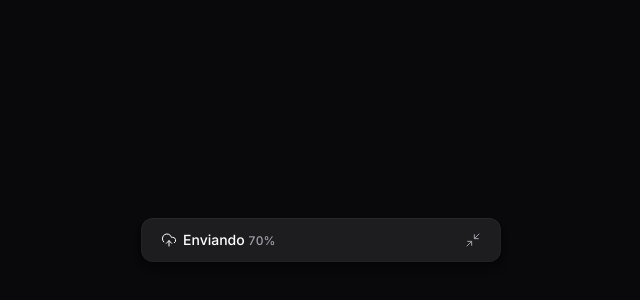
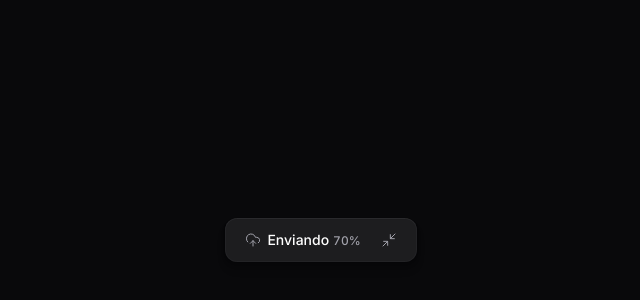
Before and after one commit to EuNetu/UWS-FRONTEND, a React (Vite) app: page / in a window 1280 px wide. Shown: the part 160-460 px from the top of the page, without its empty margins (319-959 px from the left). Built offline with nearby package versions, Linux system fonts and the light colour scheme; a web font is replaced by a local one.

Commit message:
feat: Cria animação aos estados visuais dos componentes

```diff
--- a/package.json
+++ b/package.json
@@ -13,6 +13,7 @@
     "@radix-ui/react-collapsible": "^1.1.11",
     "@radix-ui/react-progress": "^1.1.7",
     "lucide-react": "^0.523.0",
+    "motion": "^12.23.6",
     "react": "^19.1.0",
     "react-dom": "^19.1.0",
     "react-dropzone": "^14.3.8",
--- a/src/components/upload-widget-dropzone.tsx
+++ b/src/components/upload-widget-dropzone.tsx
@@ -1,5 +1,6 @@
 import { useDropzone } from "react-dropzone"
 import CircularProgressBar from "./ui/circular-progress-bar";
+import { motion } from "motion/react";
 
 export function UploadWidgetDropzone() {
 
@@ -17,7 +18,12 @@ export function UploadWidgetDropzone() {
         }
     })
     return (
-        <div className="px-3 flex flex-col gap-3">
+        <motion.div
+            className="px-3 flex flex-col gap-3"
+            initial={{ opacity: 0 }}
+            animate={{ opacity: 1 }}
+            transition={{ duration: 0.4 }}
+        >
 
             <div
                 data-dragging={isDragActive}
@@ -39,6 +45,6 @@ export function UploadWidgetDropzone() {
 
                 <span className="text-xxs text-zinc-400">Suportado apenas arquivos JPEG e PNG</span>
             </div>
-        </div>
+        </motion.div>
     )
 }
--- a/src/components/upload-widget-minimized-button.tsx
+++ b/src/components/upload-widget-minimized-button.tsx
@@ -4,7 +4,7 @@ import { UploadWidgetTitle } from "./upload-widget-title";
 
 export function UploadWidgetMinimizedButton() {
     return (
-        <Collapsible.Trigger className="group w-full bg-white/2 py-3 px-5 flex items-center justify-between">
+        <Collapsible.Trigger className="group w-full bg-white/2 py-3 px-5 flex items-center justify-between gap-5">
             <UploadWidgetTitle />
 
             <Minimize2 strokeWidth={1.5} className="size-4 text-zinc-400 group-hover:text-zinc-100"/>
--- a/src/components/upload-widget-title.tsx
+++ b/src/components/upload-widget-title.tsx
@@ -7,11 +7,13 @@ export function UploadWidgetTitle(){
 
     return(
         <div className="flex items-center gap-1.5 text-sm font-medium">
-            <UploadCloud className="size-4" strokeWidth={1.5} />
+            <UploadCloud className="size-4 text-zinc-400" strokeWidth={1.5} />
                 {isThereAnyPendingUpload ? (
-                    <span>
-                        Enviando
-                        <span className="text-xs text-zinc-400 tabular-nums"> {uploadGlobalPercentage}%</span>
+                <span className="flex items-baseline gap-1">
+                        Enviando{" "}
+                        <span className="text-xs text-zinc-400 tabular-nums">
+                            {uploadGlobalPercentage}%
+                        </span>
                     </span>
                 ) : (
                     <span>Carregar Arquivos</span>
--- a/src/components/upload-widget-upload-item.tsx
+++ b/src/components/upload-widget-upload-item.tsx
@@ -1,10 +1,17 @@
 import * as Progress from "@radix-ui/react-progress";
 import { Download, ImageUp, Link2, RefreshCcw, X } from "lucide-react";
 import { Button } from "./ui/button";
+import {  motion } from "motion/react";
 
 export function UploadWidgetUploadItem() {
     return (
-        <div className="p-3 rounded-lg flex flex-col gap-3 shadow-shape-content bg-white/2 relative overflow-hidden">
+        <motion.div
+            className="p-3 rounded-lg flex flex-col gap-3 shadow-shape-content bg-white/2 relative overflow-hidden"
+            initial={{ opacity: 0 }}
+            animate={{ opacity: 1 }}
+            transition={{ duration: 0.4 }}
+
+            >
             <div className="flex flex-col gap-1">
                 <span className="text-xs font-medium flex items-center gap-1">
                     <ImageUp className="size-3 text-zinc-300" strokeWidth={1.5} />
@@ -47,6 +54,6 @@ export function UploadWidgetUploadItem() {
                     <span className="sr-only">Cancelar carregamento</span>
                 </Button>
             </div>
-        </div>
+        </motion.div>
     )
 }
--- a/src/components/upload-widget.tsx
+++ b/src/components/upload-widget.tsx
@@ -2,16 +2,35 @@ import * as Collapsible from "@radix-ui/react-collapsible";
 import { UploadWidgetDropzone } from "./upload-widget-dropzone";
 import { UploadWidgetHeader } from "./upload-widget-header";
 import { UploadWidgetUploadList } from "./upload-widget-upload-list";
-import { useState } from "react";
 import { UploadWidgetMinimizedButton } from "./upload-widget-minimized-button";
+import { useCycle, motion } from "motion/react";
 
 export function UploadWidget() {
 
-	const [isWidgetOpen, setIsWidgetOpen] = useState(false);
+	const [isWidgetOpen, toggleWidgetOpen ] = useCycle(false, true);
 
 	return (
-		<Collapsible.Root onOpenChange={setIsWidgetOpen}>
-			<div className="bg-zinc-900 overflow-hidden w-[360px] rounded-xl shadow-shape">
+		<Collapsible.Root onOpenChange={() => toggleWidgetOpen()}>
+			<motion.div
+				className="bg-zinc-900 overflow-hidden max-w-[360px] rounded-xl shadow-shape"
+				animate={isWidgetOpen ? 'open' : 'closed'}
+				variants={{
+					closed: {
+						width: 'max-content',
+						height: 44,
+						transition: {
+							type: 'inertia',
+						}
+					},
+					open: {
+						width: 360,
+						height: 'auto',
+						transition: {
+							duration: 0.1
+						}
+					}
+				}}
+			>
 				{!isWidgetOpen && <UploadWidgetMinimizedButton />}
 
 				<Collapsible.Content>
@@ -25,7 +44,7 @@ export function UploadWidget() {
 						<UploadWidgetUploadList />
 					</div>
 				</Collapsible.Content>
-			</div>
+			</motion.div>
 		</Collapsible.Root>
 	)
 }
```
Also changed, not shown: 1 other file (tests, documents, lock files or other folders).
